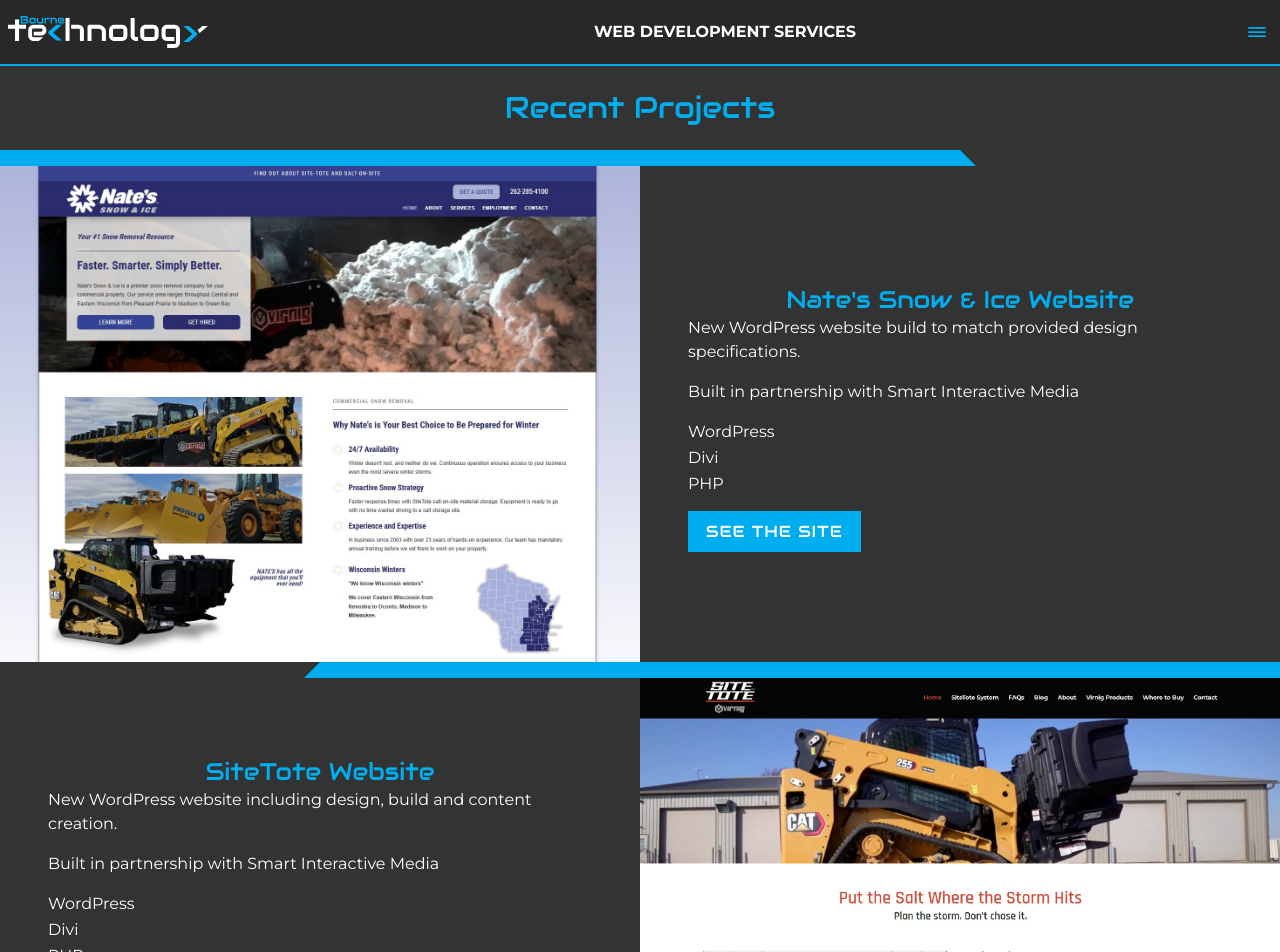
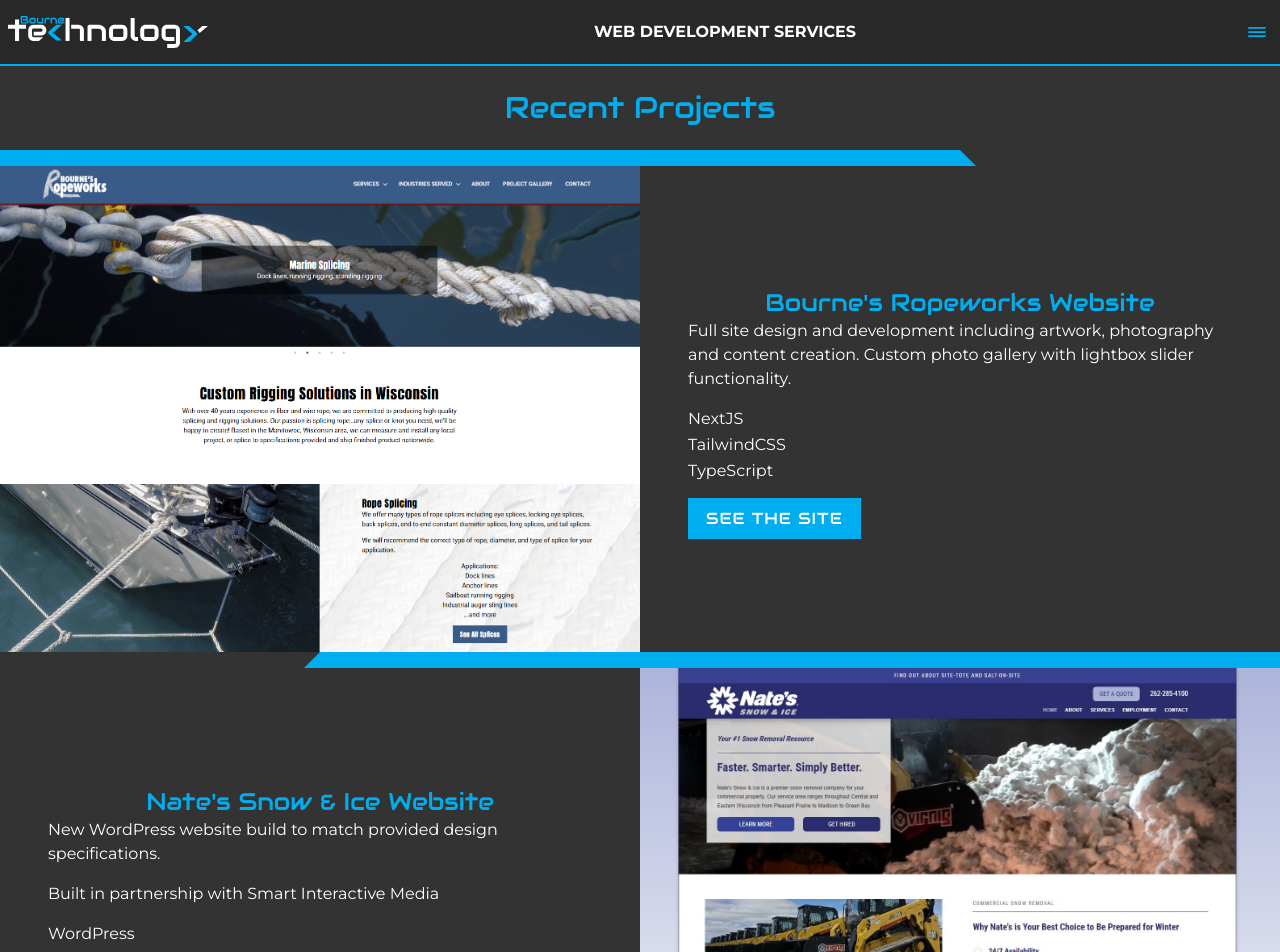
Before and after one commit to bourneidBH/bourne-technology, a SvelteKit app: page /projects in a window 1280 px wide. Shown: the top 952 px of the page. Built offline with nearby package versions, Linux system fonts and the light colour scheme.

Commit message:
update projects

```diff
--- a/src/routes/projects/+page.svelte
+++ b/src/routes/projects/+page.svelte
@@ -1,89 +1,118 @@
 <script lang="ts">
-  import AlternatingSection from '../../components/AlternatingSection.svelte'
-  import Border from '../../components/Border.svelte';
-  import type { Block } from '../../types/index'
-  import shurclean from '$lib/assets/shurclean_after.png'
-  import hikerTrailer from '$lib/assets/hiker-trailer.png'
-  import braustinPortal from '$lib/assets/portal-login-screen.jpg'
-  import progressive from '$lib/assets/progressive-edge.png'
-  import ropeworks from '$lib/assets/bournes-ropeworks.png'
-  import hogebuilt from '$lib/assets/hogebuilt.png'
-  import willman from '$lib/assets/willman_after.png'
-  import spn from '$lib/assets/snowplow-news_after.png'
-  import bloapco from '$lib/assets/bloapco-after2.png'
-  import kbContractors from '$lib/assets/kb-contractors.png'
-  import argo from '$lib/assets/argo-after.png'
-  import swaphogg from '$lib/assets/swaphogg.png'
-  import qlc from '$lib/assets/qlc-labeling-after.jpg'
-  import sitetote from '$lib/assets/sitetote.jpg'
-  import natesSnow from '$lib/assets/nates-snow.jpg'
+  import AlternatingSection from "../../components/AlternatingSection.svelte";
+  import Border from "../../components/Border.svelte";
+  import type { Block } from "../../types/index";
+  import shurclean from "$lib/assets/shurclean_after.png";
+  import hikerTrailer from "$lib/assets/hiker-trailer.png";
+  import braustinPortal from "$lib/assets/portal-login-screen.jpg";
+  import progressive from "$lib/assets/progressive-edge.png";
+  import ropeworks from "$lib/assets/bournes-ropeworks.png";
+  import hogebuilt from "$lib/assets/hogebuilt.png";
+  import willman from "$lib/assets/willman_after.png";
+  import spn from "$lib/assets/snowplow-news_after.png";
+  import bloapco from "$lib/assets/bloapco-after2.png";
+  import kbContractors from "$lib/assets/kb-contractors.png";
+  import argo from "$lib/assets/argo-after.png";
+  import swaphogg from "$lib/assets/swaphogg.png";
+  import qlc from "$lib/assets/qlc-labeling-after.jpg";
+  import sitetote from "$lib/assets/sitetote.jpg";
+  import natesSnow from "$lib/assets/nates-snow.jpg";
+  import braustin from "$lib/assets/braustin.png";
 
   export const blocks: Block[] = [
     {
-      title: 'Nate\'s Snow & Ice Website',
+      title: "Bourne's Ropeworks Website",
+      bodyParagraphs: [
+        `Full site design and development including artwork, photography and content creation. Custom photo gallery with lightbox slider functionality.`,
+      ],
+      bodyList: ["NextJS", "TailwindCSS", "TypeScript"],
+      imageSrc: ropeworks,
+      imageAlt: "Bourne's Ropeworks website build",
+      projectUrl: "https://bournesropeworks.com/",
+    },
+    {
+      title: "Nate's Snow & Ice Website",
       bodyParagraphs: [
         `New WordPress website build to match provided design specifications.`,
         `Built in partnership with Smart Interactive Media`,
       ],
-      bodyList: ['WordPress', 'Divi', 'PHP',],
+      bodyList: ["WordPress", "Divi", "PHP"],
       imageSrc: natesSnow,
-      imageAlt: 'Nate\'s Snow & Ice website build',
-      projectUrl: 'https://natessnow.com/',
+      imageAlt: "Nate's Snow & Ice website build",
+      projectUrl: "https://natessnow.com/",
     },
     {
-      title: 'SiteTote Website',
+      title: "SiteTote Website",
       bodyParagraphs: [
         `New WordPress website including design, build and content creation.`,
         `Built in partnership with Smart Interactive Media`,
       ],
-      bodyList: ['WordPress', 'Divi', 'PHP',],
+      bodyList: ["WordPress", "Divi", "PHP"],
       imageSrc: sitetote,
-      imageAlt: 'SiteTote website build',
-      projectUrl: 'https://sitetote.com/',
+      imageAlt: "SiteTote website build",
+      projectUrl: "https://sitetote.com/",
     },
     {
-      title: 'QLC Labeling Website',
+      title: "Braustin Website Customizations",
+      bodyParagraphs: [
+        `Various enhancements and customizations to a WordPress site including custom plugin development, custom shop filtering and search tools, and integration with backend services.`,
+      ],
+      bodyList: ["WordPress", "Elementor", "WooCommerce", "ACF", "PHP", "JavaScript", "NodeJS", "CSS"],
+      imageSrc: braustin,
+      imageAlt: "Braustin website enhancements",
+      projectUrl: "https://www.braustin.com/shop/",
+    },
+    {
+      title: "QLC Labeling Website",
       bodyParagraphs: [
         `Complete website redesign and rebuild for improved usability, organization, and searchable product offering. Custom MegaMenu.`,
         `Built in partnership with Smart Interactive Media`,
       ],
-      bodyList: ['WordPress', 'Divi', 'WooCommerce', 'ACF', 'PHP', 'JavaScript', 'CSS'],
+      bodyList: [
+        "WordPress",
+        "Divi",
+        "WooCommerce",
+        "ACF",
+        "PHP",
+        "JavaScript",
+        "CSS",
+      ],
       imageSrc: qlc,
-      imageAlt: 'QLC Labeling redesign and build',
-      projectUrl: 'https://www.qlc-labeling.com/',
+      imageAlt: "QLC Labeling redesign and build",
+      projectUrl: "https://www.qlc-labeling.com/",
     },
     {
-      title: 'SwapHogg Website',
+      title: "SwapHogg Website",
       bodyParagraphs: [
         `New WordPress website including design, build and content creation. Integrates with existing MetaLocator dealer locator.`,
         `Built in partnership with Smart Interactive Media`,
       ],
-      bodyList: ['WordPress', 'Divi', 'WooCommerce', 'PHP'],
+      bodyList: ["WordPress", "Divi", "WooCommerce", "PHP"],
       imageSrc: swaphogg,
-      imageAlt: 'Argo Industries redesign and build',
-      projectUrl: 'https://swaphogg.com/',
+      imageAlt: "Argo Industries redesign and build",
+      projectUrl: "https://swaphogg.com/",
     },
     {
-      title: 'Argo Industries Website',
+      title: "Argo Industries Website",
       bodyParagraphs: [
         `Complete website redesign and rebuild to better align with marketing goals.`,
         `Built in partnership with Chameleon Communications`,
       ],
-      bodyList: ['WordPress', 'Divi', 'PHP'],
+      bodyList: ["WordPress", "Divi", "PHP"],
       imageSrc: argo,
-      imageAlt: 'Argo Industries redesign and build',
-      projectUrl: 'https://argoind.com/',
+      imageAlt: "Argo Industries redesign and build",
+      projectUrl: "https://argoind.com/",
     },
     {
-      title: 'KB Contractors Website',
+      title: "KB Contractors Website",
       bodyParagraphs: [
         `Complete website redesign and replatform from SquareSpace to WordPress. Includes a custom Project post type for the project gallery.`,
         `Built in partnership with InContext, Inc.`,
       ],
-      bodyList: ['WordPress', 'Beaver Builder', ],
+      bodyList: ["WordPress", "Beaver Builder"],
       imageSrc: kbContractors,
-      imageAlt: 'KB Contractors redesign and build',
-      projectUrl: 'https://kbcontractors.com/',
+      imageAlt: "KB Contractors redesign and build",
+      projectUrl: "https://kbcontractors.com/",
     },
     // {
     //   title: 'BloApCo Website',
@@ -97,81 +126,100 @@
     //   projectUrl: 'https://www.bloapco.com',
     // },
     {
-      title: 'Willman Industries Website',
+      title: "Willman Industries Website",
       bodyParagraphs: [
         `Redesign of a WordPress site, changing to a modern theme compatible with current versions of WordPress and PHP.`,
         `Built in partnership with Smart Interactive Media.`,
       ],
-      bodyList: ['WordPress', 'Divi'],
+      bodyList: ["WordPress", "Divi"],
       imageSrc: willman,
-      imageAlt: 'Willman Industries website redesign and build',
-      projectUrl: 'https://willmanind.com',
+      imageAlt: "Willman Industries website redesign and build",
+      projectUrl: "https://willmanind.com",
     },
     {
-      title: 'ShurClean Website',
+      title: "ShurClean Website",
       bodyParagraphs: [
         `Full visual redesign and rebuild of a non-responsive PHP site. New mobile responsive site built in NextJS with TypeScript and Tailwind CSS.`,
         `Dynamic pages are generated from MarkDown files to simplify making content edits.`,
         `Built in partnership with Smart Interactive Media.`,
       ],
-      bodyList: ['NextJS', 'TypeScript', 'TailwindCSS'],
+      bodyList: ["NextJS", "TypeScript", "TailwindCSS"],
       imageSrc: shurclean,
-      imageAlt: 'ShurClean website redesign and build',
-      projectUrl: 'https://shurcleanwi.com',
+      imageAlt: "ShurClean website redesign and build",
+      projectUrl: "https://shurcleanwi.com",
     },
     {
-      title: 'Hiker Trailer Configurator',
+      title: "Hiker Trailer Configurator",
       bodyParagraphs: [
         `A custom WordPress plugin with a NextJS frontend that integrates with WooCommerce and Advanced Custom Fields (ACF) to enable complex option availability combinations and generate a user-friendly UI that allows customers to save and order custom trailers. UI available in light mode or dark mode based on user selection.`,
         `Generates dynamic PDFs for purchase orders and internal build process routing.`,
         `Built in partnership with Smart Interactive Media.`,
-        ],
-      bodyList: ['PHP', 'WordPress', 'WooCommerce', 'ACF', 'React', 'Vite', 'DaisyUI', 'TypeScript', 'PDFMake'],
+      ],
+      bodyList: [
+        "PHP",
+        "WordPress",
+        "WooCommerce",
+        "ACF",
+        "React",
+        "Vite",
+        "DaisyUI",
+        "TypeScript",
+        "PDFMake",
+      ],
       imageSrc: hikerTrailer,
-      imageAlt: 'Hiker Trailer custom trailer configurator',
-      projectUrl: 'https://hikertrailers.com/hikertrailer-configurator/',
+      imageAlt: "Hiker Trailer custom trailer configurator",
+      projectUrl: "https://hikertrailers.com/hikertrailer-configurator/",
     },
     {
-      title: 'Snow Plow News Website Customizations',
+      title: "Snow Plow News Website Customizations",
       bodyParagraphs: [
-        `A variety of custom functionality integrated with a WordPress site. A custom blog module allows advertising to be inserted in the post archives. Custom search and filter tools for dealers, suppliers, and snowplow comparisons.`,
+        `A variety of custom functionality integrated with a WordPress site. A custom blog module allows advertising to be inserted in the post archives. Custom search and filter tools for dealers, suppliers, and snowplow comparisons and a custom dealer locator integrated with Google Maps.`,
         `Built in partnership with Smart Interactive Media.`,
-        ],
-      bodyList: ['PHP', 'WordPress', 'Divi', 'ACF', 'CSS', 'JavaScript'],
+      ],
+      bodyList: ["PHP", "WordPress", "Divi", "ACF", "CSS", "JavaScript", "Google Maps API"],
       imageSrc: spn,
-      imageAlt: 'Snow Plow News website customizations',
-      projectUrl: 'https://snowplownews.com/',
+      imageAlt: "Snow Plow News website customizations",
+      projectUrl: "https://snowplownews.com/",
     },
     {
-      title: 'Hogebuilt Fender Kit Builder',
+      title: "Hogebuilt Fender Kit Builder",
       bodyParagraphs: [
         `A custom WordPress plugin with a simple UI to determine which aftermarket fender components fit a semi trailer based on trailer specifications. Integrates with WordPress, WooCommerce and ACF filter possible options based on each previous selection. Built in partnership with Smart Interactive Media.`,
       ],
-      bodyList: ['WordPress', 'WooCommerce', 'ACF', 'PHP', 'CSS'],
+      bodyList: ["WordPress", "WooCommerce", "ACF", "PHP", "CSS"],
       imageSrc: hogebuilt,
-      imageAlt: 'Hogebuilt semi trailer custom fender kit builder',
-      projectUrl: 'https://www.hogebuilt.com/product-category/half-tandem-fenders/custom-mounting-options-half-tandem-fenders/'
+      imageAlt: "Hogebuilt semi trailer custom fender kit builder",
+      projectUrl:
+        "https://www.hogebuilt.com/product-category/half-tandem-fenders/custom-mounting-options-half-tandem-fenders/",
     },
     {
-      title: 'Progressive Edge Website',
+      title: "Progressive Edge Website",
       bodyParagraphs: [
         `Full website redesign and build using WordPress and Divi page builder. Built in partnership with Smart Interactive Media.`,
       ],
-      bodyList: ['WordPress', 'Divi', 'PHP', 'CSS'],
+      bodyList: ["WordPress", "Divi", "PHP", "CSS"],
       imageSrc: progressive,
-      imageAlt: 'Progressive Edge website',
-      projectUrl: 'https://progressive-edge.com'
+      imageAlt: "Progressive Edge website",
+      projectUrl: "https://progressive-edge.com",
     },
     {
-      title: 'Braustin Homes Internal Sales Portal',
+      title: "Braustin Homes Internal Sales Portal",
       bodyParagraphs: [
         `Frontend rebuild to client supplied designs, replatform from React to NextJS to make use of Next routing. Full reusable component library built with Styled Components. Built a dynamic document service for generate sales paperwork.`,
         `Simplifies and reduces data entry with an user-friendly interface for inputing all customer selections.`,
         `Generates dynamic PDFs for purchase orders and autofills required government forms from Mongo database.`,
-        ],
-      bodyList: ['NextJS', 'NodeJS', 'MongoDB', 'Styled Components', 'SCSS', 'PDFLib', 'Handlebars'],
+      ],
+      bodyList: [
+        "NextJS",
+        "NodeJS",
+        "MongoDB",
+        "Styled Components",
+        "SCSS",
+        "PDFLib",
+        "Handlebars",
+      ],
       imageSrc: braustinPortal,
-      imageAlt: 'Braustin Homes private sales portal'
+      imageAlt: "Braustin Homes private sales portal",
     },
     // {
     //   title: `Bourne's Ropeworks`,
@@ -184,13 +232,13 @@
     //   projectUrl: `https://bournesropeworks.com/`,
     //   codeUrl: `https://github.com/bourneidBH/bournes-ropeworks`,
     // },
-  ]
+  ];
 </script>
 
 <div class="max-w-prose mx-auto my-6">
   <h1 class="text-center text-3xl">Recent Projects</h1>
 </div>
-<Border direction='left' />
+<Border direction="left" />
 {#each blocks as block, i}
   <AlternatingSection
     title={block.title}
```
Also changed, not shown: src/lib/assets/bournes-ropeworks.png, src/lib/assets/braustin.png (added).
